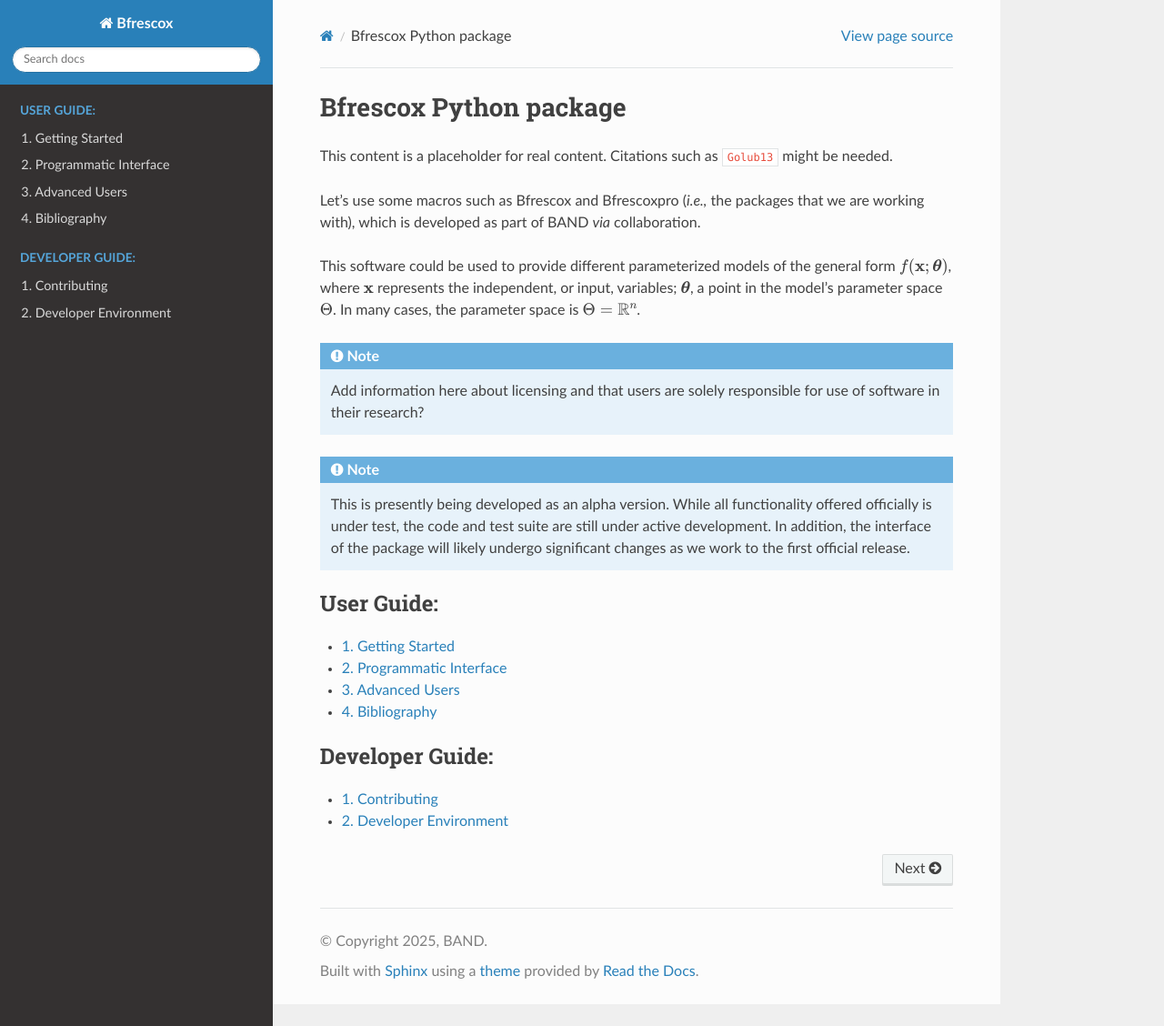
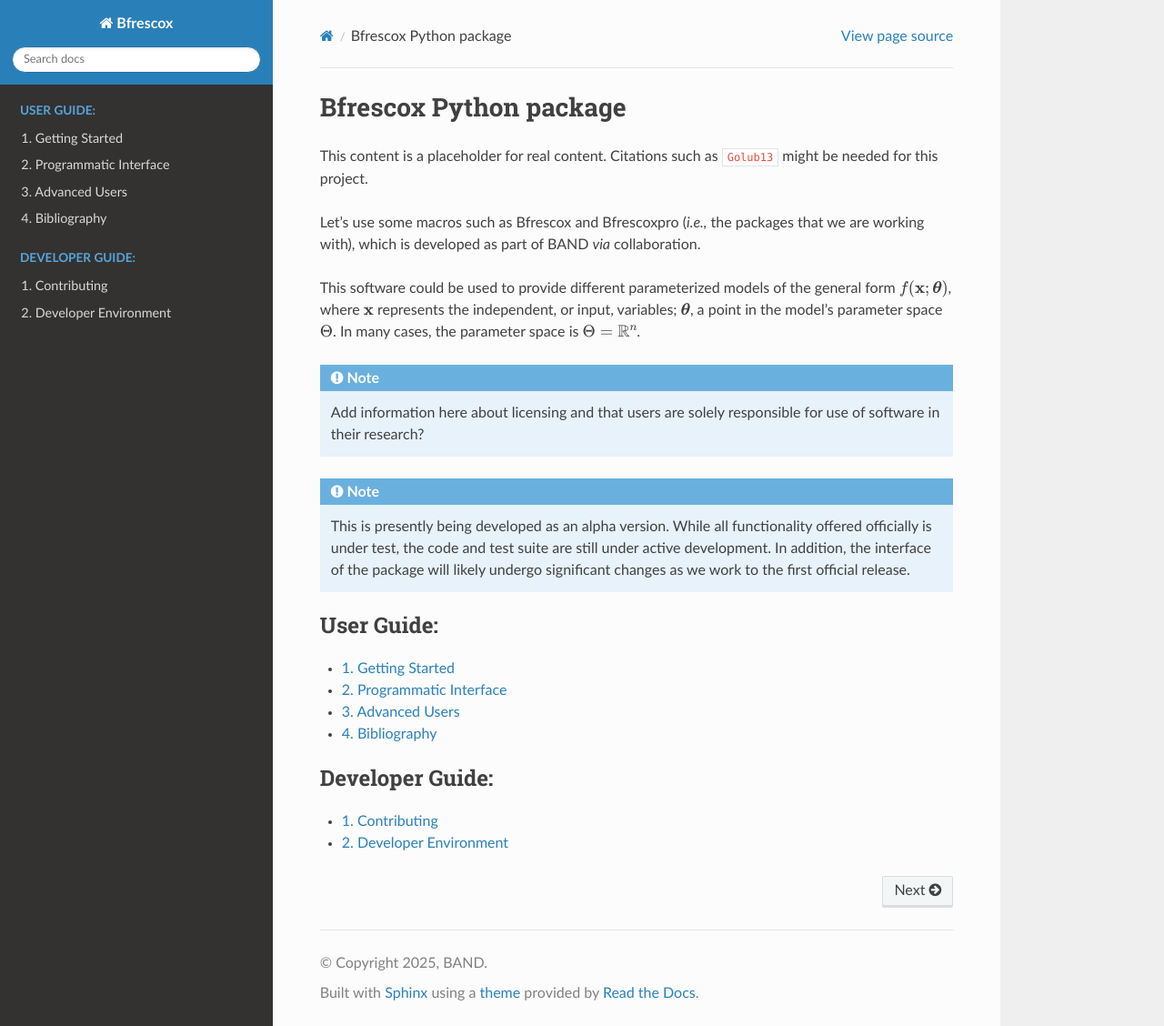
Before and after one commit to bandframework/Bfrescox, a Sphinx documentation site: the page built from docs/index.rst, in a window 1280 px wide and 1128 px high. Shown: the whole window at 91% size. Built offline with Sphinx 7.4.7 and the Read the Docs theme 3.1.0, drawn with Linux system fonts in a browser that asks for light colours; the version number could not be read and is left out; cross-references to code outside the pages are shown as plain code.

Commit message:
(Issue #5) Need a new commit to see if RTD works with PRs.

```diff
--- a/docs/index.rst
+++ b/docs/index.rst
@@ -2,7 +2,7 @@
 =========================
 
 This content is a placeholder for real content.  Citations such as
-:cite:t:`Golub13` might be needed.
+:cite:t:`Golub13` might be needed for this project.
 
 Let's use some macros such as |bfrescox| and |bfrescoxpro| (|ie| the packages
 that we are working with), which is developed as part of |band| |via|
```
